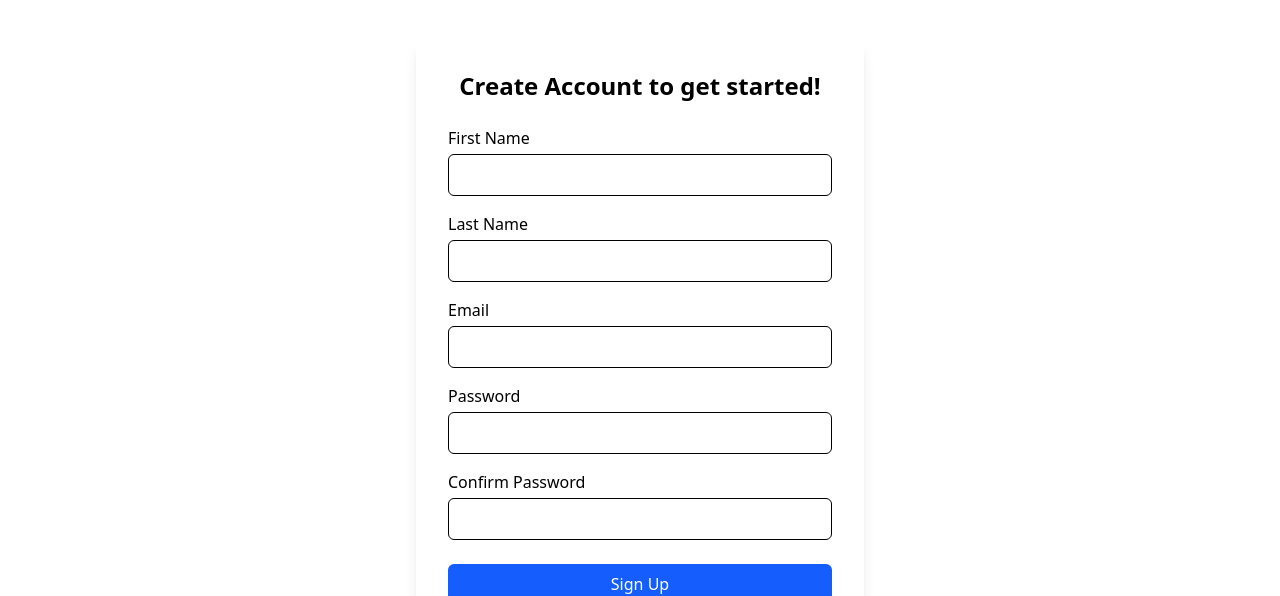
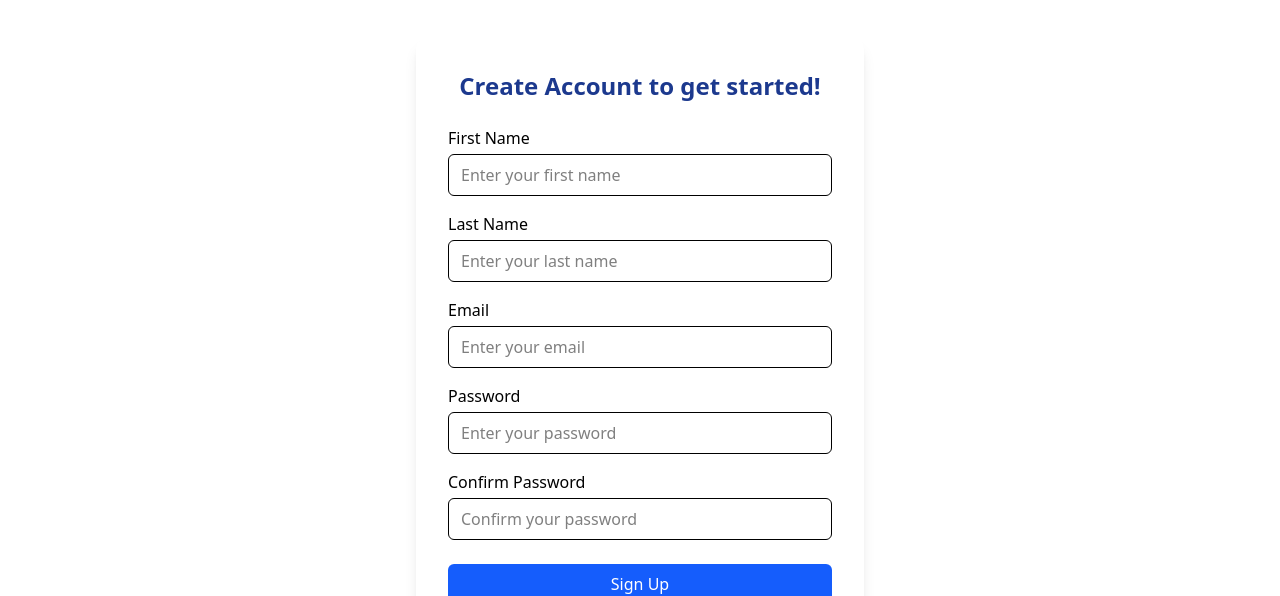
Before and after one commit to Cazaks/CapstonProject_FAKEAWAY, a React (Vite) app: page /signup in a window 1280 px wide. Shown: the part 127-723 px from the top of the page. Built offline with nearby package versions, Linux system fonts and the light colour scheme.

Commit message:
Refactoring signup to use dommy data while wating for backend Api, importing navigation to be able to move from signup to login

```diff
--- a/src/pages/SignUp.jsx
+++ b/src/pages/SignUp.jsx
@@ -2,9 +2,10 @@ import { useState } from "react";
 import LenisScroll from "../components/LenisScroll";
 import Header from "../components/Header";
 import Footer from "../components/Footer";
-import { Link } from "react-router-dom";
+import { Link, useNavigate } from "react-router-dom";
 
-export default function SignUp({ onSignUp }) {
+export default function SignUp() {
+  const navigate = useNavigate();
   const [formData, setFormData] = useState({
     firstName: "",
     lastName: "",
@@ -26,17 +27,19 @@ export default function SignUp({ onSignUp }) {
 
 
     if (formData.password !== formData.confirmPassword) {
-      setError("Passwords do not match");
+      setError("Confirm Password do not match");
       return;
     }
 
 
-    onSignUp?.({
-      firstName: formData.firstName,
-      lastName: formData.lastName,
-      email: formData.email,
-      password: formData.password,
-    });
+    // onSignUp?.({
+    //   firstName: formData.firstName,
+    //   lastName: formData.lastName,
+    //   email: formData.email,
+    //   password: formData.password,
+    // });
+
+    navigate("/login");
   }
 
   return (
@@ -50,7 +53,7 @@ export default function SignUp({ onSignUp }) {
           onSubmit={handleSubmit}
           className="w-full max-w-md bg-white p-8 rounded-xl shadow-lg"
         >
-          <h2 className="text-2xl font-semibold text-center mb-6">
+          <h2 className="text-2xl font-semibold text-center mb-6 text-blue-900">
             Create Account to get started!
           </h2>
 
@@ -64,6 +67,7 @@ export default function SignUp({ onSignUp }) {
             <label className="block mb-1">First Name</label>
             <input
               name="firstName"
+              placeholder="Enter your first name"
               required
               value={formData.firstName}
               onChange={handleChange}
@@ -75,6 +79,7 @@ export default function SignUp({ onSignUp }) {
             <label className="block mb-1">Last Name</label>
             <input
               name="lastName"
+              placeholder="Enter your last name"
               required
               value={formData.lastName}
               onChange={handleChange}
@@ -87,6 +92,7 @@ export default function SignUp({ onSignUp }) {
             <input
               type="email"
               name="email"
+              placeholder="Enter your email"
               required
               value={formData.email}
               onChange={handleChange}
@@ -99,6 +105,7 @@ export default function SignUp({ onSignUp }) {
             <input
               type="password"
               name="password"
+              placeholder="Enter your password"
               required
               value={formData.password}
               onChange={handleChange}
@@ -111,6 +118,7 @@ export default function SignUp({ onSignUp }) {
             <input
               type="password"
               name="confirmPassword"
+              placeholder="Confirm your password"
               required
               value={formData.confirmPassword}
               onChange={handleChange}
@@ -118,7 +126,7 @@ export default function SignUp({ onSignUp }) {
             />
           </div>
 
-          <button className="w-full bg-blue-600 text-white py-2 rounded-md hover:bg-blue-700">
+          <button type="submit" className="w-full bg-blue-600 text-white py-2 rounded-md hover:bg-blue-700">
             Sign Up
           </button>
 
```
